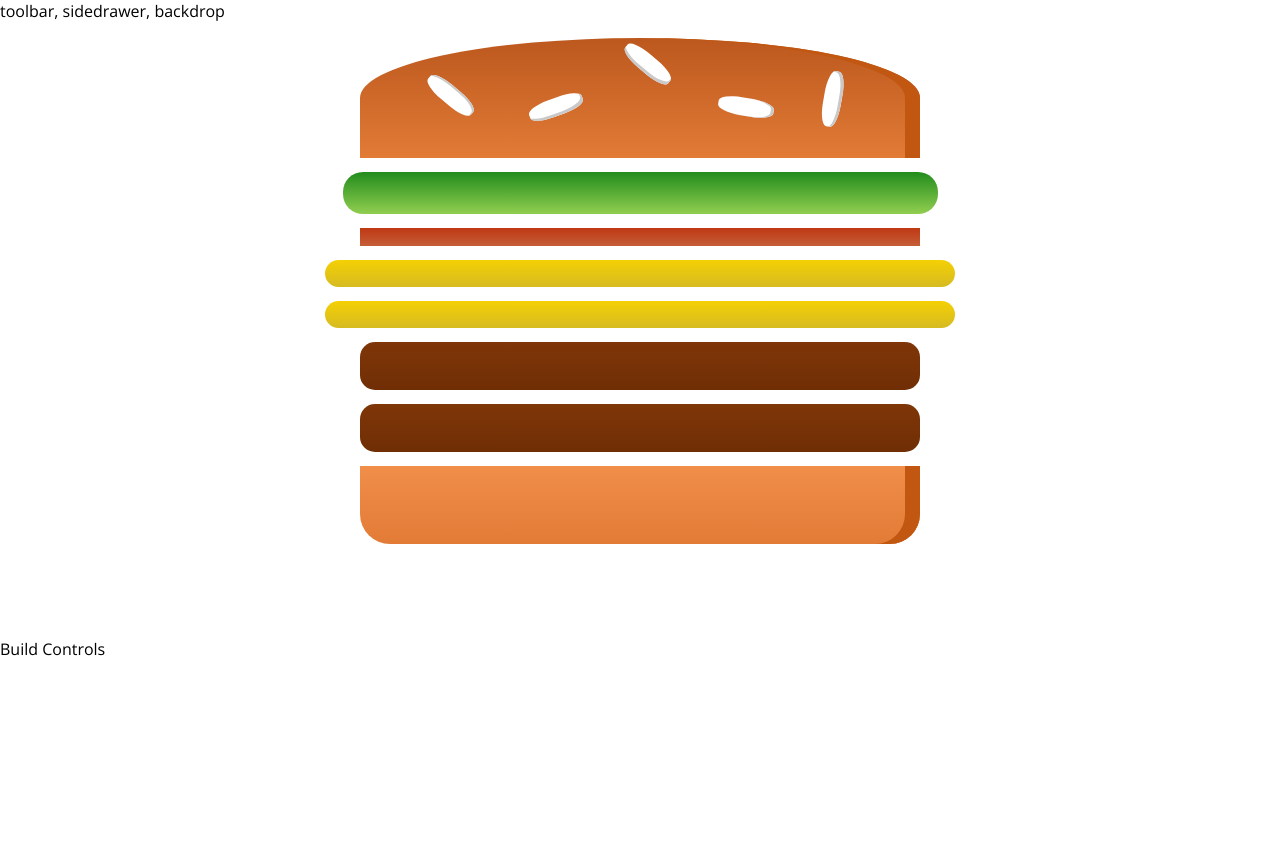
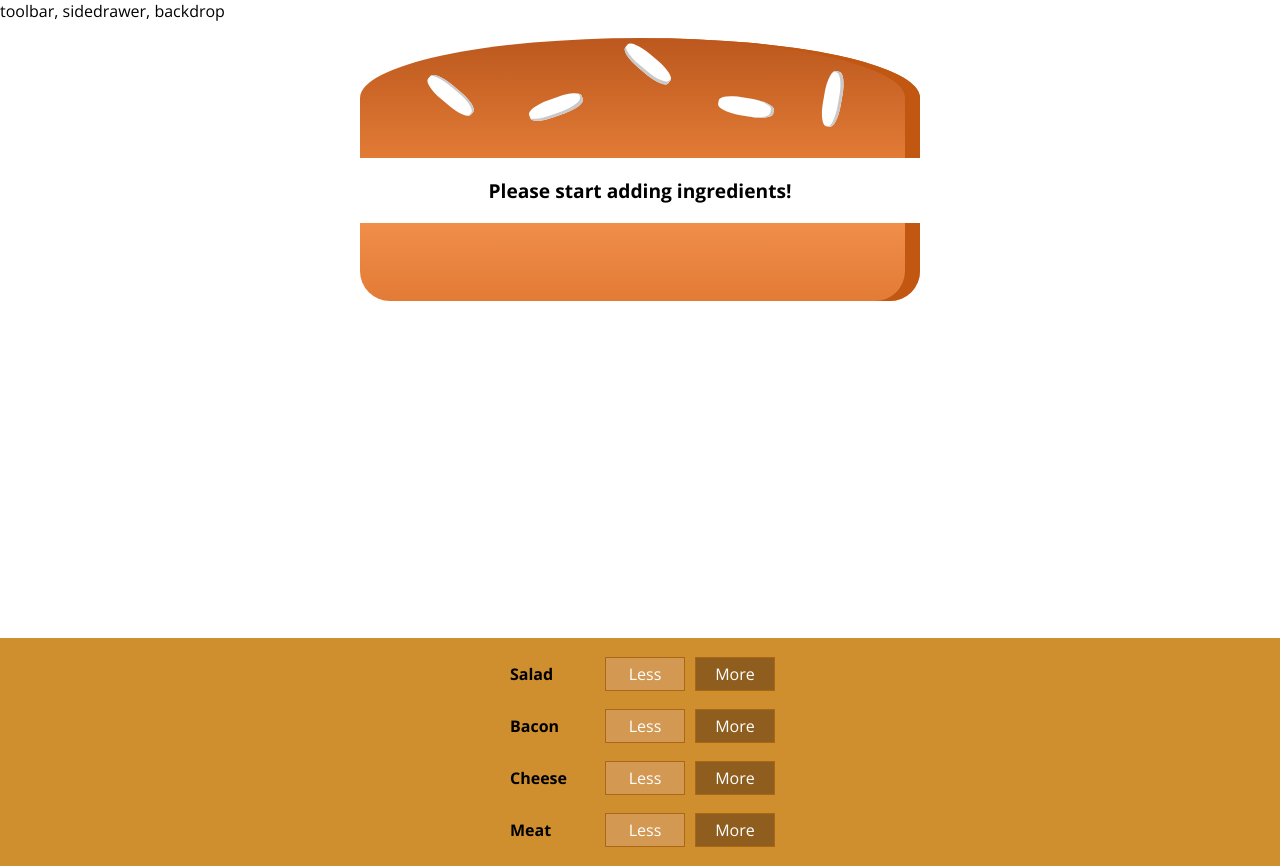
Before and after one commit to dsersch/burger-builder-URT, a React app: page / in a window 1280 px wide. Before the commit the page ends 800 px from the top, so only its background shows below. Built offline with nearby package versions, Linux system fonts and the light colour scheme.

Commit message:
end of lesson 120, added controls

```diff
--- /dev/null
+++ b/src/components/Burger/BuildControls/BuildControl/BuildControl.css
@@ -0,0 +1,56 @@
+.BuildControl {
+    display: flex;
+    justify-content: space-between;
+    align-items: center;
+    margin: 5px 0;
+}
+
+.BuildControl button {
+    display: block;
+    font: inherit;
+    padding: 5px;
+    margin: 0 5px;
+    width: 80px;
+    border: 1px solid #AA6817;
+    cursor: pointer;
+    outline: none;
+}
+
+.BuildControl button:disabled {
+    background-color: #AC9980;
+    border: 1px solid #7E7365;
+    color: #ccc;
+    cursor: default;
+}
+
+.BuildControl button:hover:disabled {
+    background-color: #AC9980;
+    color: #ccc;
+    cursor: not-allowed;
+}
+
+.Label {
+    padding: 10px;
+    font-weight: bold;
+    width: 80px;
+}
+
+.BuildControl .Less {
+    background-color: #D39952;
+    color: white;
+}
+
+.BuildControl .More {
+    background-color: #8F5E1E;
+    color: white;
+}
+
+.BuildControl .Less:hover, .BuildControl .Less:active {
+    background-color: #DAA972;
+    color: white;
+}
+
+.BuildControl .More:hover,.BuildControl .More:active {
+    background-color: #99703F;
+    color: white;
+}
--- /dev/null
+++ b/src/components/Burger/BuildControls/BuildControl/BuildControl.jsx
@@ -0,0 +1,12 @@
+import React from 'react';
+import classes from './BuildControl.css'
+
+const BuildControl = (props) => (
+    <div className={classes.BuildControl}>
+        <div className={classes.Label}>{props.label}</div>
+        <button className={classes.Less}>Less</button>
+        <button className={classes.More}>More</button>
+    </div>
+);
+
+export default BuildControl;
--- /dev/null
+++ b/src/components/Burger/BuildControls/BuildControls.css
@@ -0,0 +1,10 @@
+.BuildControls {
+    width: 100%;
+    background-color: #cf8f2e;
+    display: flex;
+    flex-flow: column;
+    align-items: center;
+    box-shadow: 0 2px 1px #ccc;
+    margin: auto;
+    padding: 10px 0;
+}
--- /dev/null
+++ b/src/components/Burger/BuildControls/BuildControls.jsx
@@ -0,0 +1,20 @@
+import React from 'react'
+import BuildControl from './BuildControl/BuildControl.jsx'
+import classes from './BuildControls.css'
+
+const controls = [
+    {label: "Salad", type: "salad"},
+    {label: "Bacon", type: "bacon"},
+    {label: "Cheese", type: "cheese"},
+    {label: "Meat", type: "meat"}
+]
+
+const buildControls = (props) => (
+    <div className={classes.BuildControls}>
+        {controls.map(control => (
+            <BuildControl key={control.label} label={control.label} />
+        ))}
+    </div>
+);
+
+export default buildControls;
--- a/src/components/Burger/Burger.jsx
+++ b/src/components/Burger/Burger.jsx
@@ -3,12 +3,18 @@
 import BurgerIngredients from './BurgerIngredients/BurgerIngredients'
 
 const burger = (props) => {
-    const transformedIngredients = Object.keys(props.ingredients) // creates an array of each key (ingredient)
+    let transformedIngredients = Object.keys(props.ingredients) // creates an array of each key (ingredient)
         .map(igKey => {  // maps over that array for each ingredient
             return [...Array(props.ingredients[igKey])].map((_, i) => {  // creates an empty array with a length set to the value of the key (ingredient)
                 return <BurgerIngredients key={igKey + i} type={igKey} /> // returns the jsx code into the created array
             })
-        })
+        }).reduce((arr, el) => {
+            return arr.concat(el);
+        }, [])
+
+    if(transformedIngredients.length === 0) {
+        transformedIngredients = <p>Please start adding ingredients!</p>
+    }
 
     return (
         <div className={classes.Burger}>
--- a/src/containers/BurgerBuilder/BurgerBuilder.jsx
+++ b/src/containers/BurgerBuilder/BurgerBuilder.jsx
@@ -1,14 +1,15 @@
 import React, { Component } from 'react';
 import Aux from '../../hoc/Auxilary'
 import Burger from '../../components/Burger/Burger'
+import BuildControls from '../../components/Burger/BuildControls/BuildControls'
 
 class BurgerBuilder extends Component {
     state = {
         ingredients: {
-            salad: 1,
-            bacon: 1,
-            cheese: 2,
-            meat: 2
+            salad: 0,
+            bacon: 0,
+            cheese: 0,
+            meat: 0
         }
     }
 
@@ -16,7 +17,7 @@
         return (
             <Aux >
                 <Burger ingredients={this.state.ingredients}/>
-                <div>Build Controls</div>
+                <BuildControls />
             </Aux >
         )
     }
```
